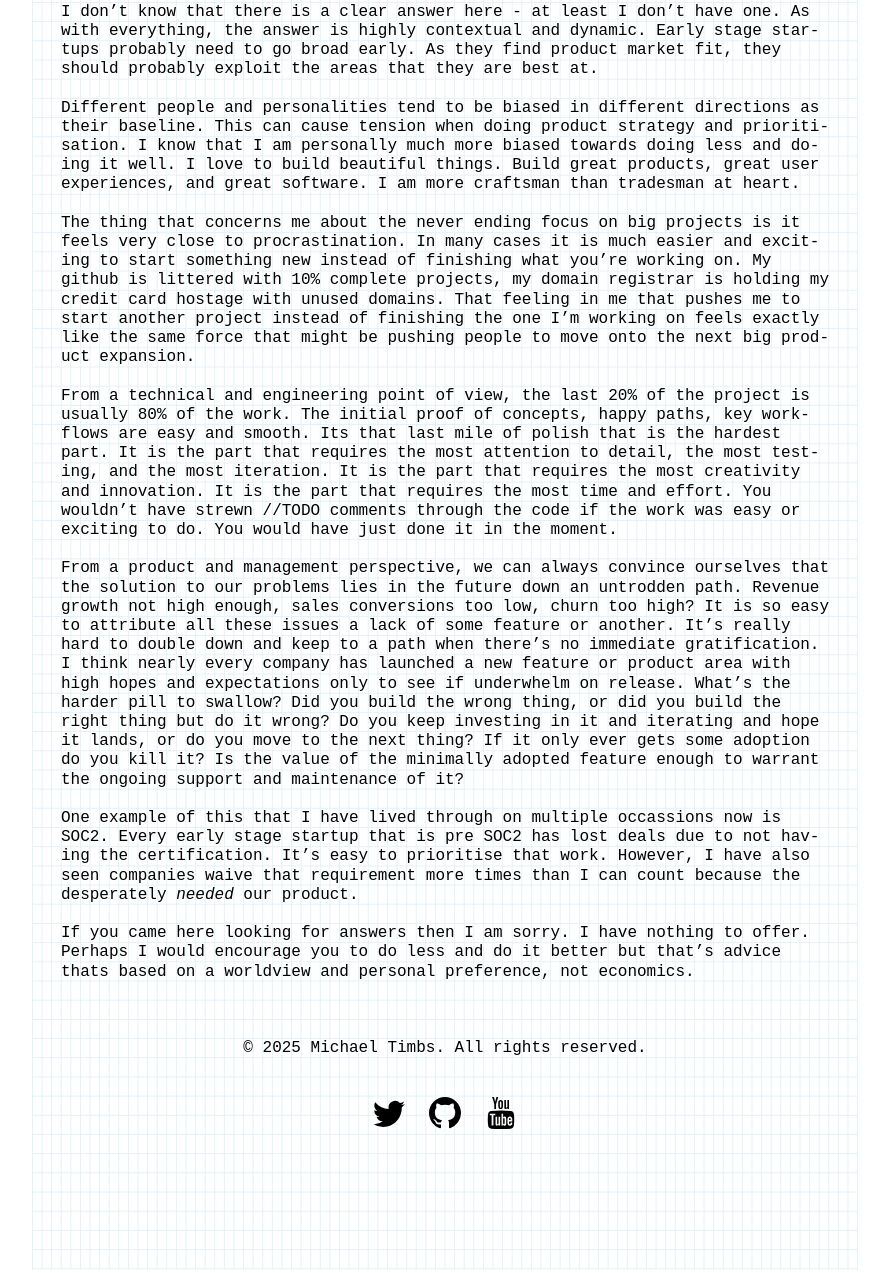
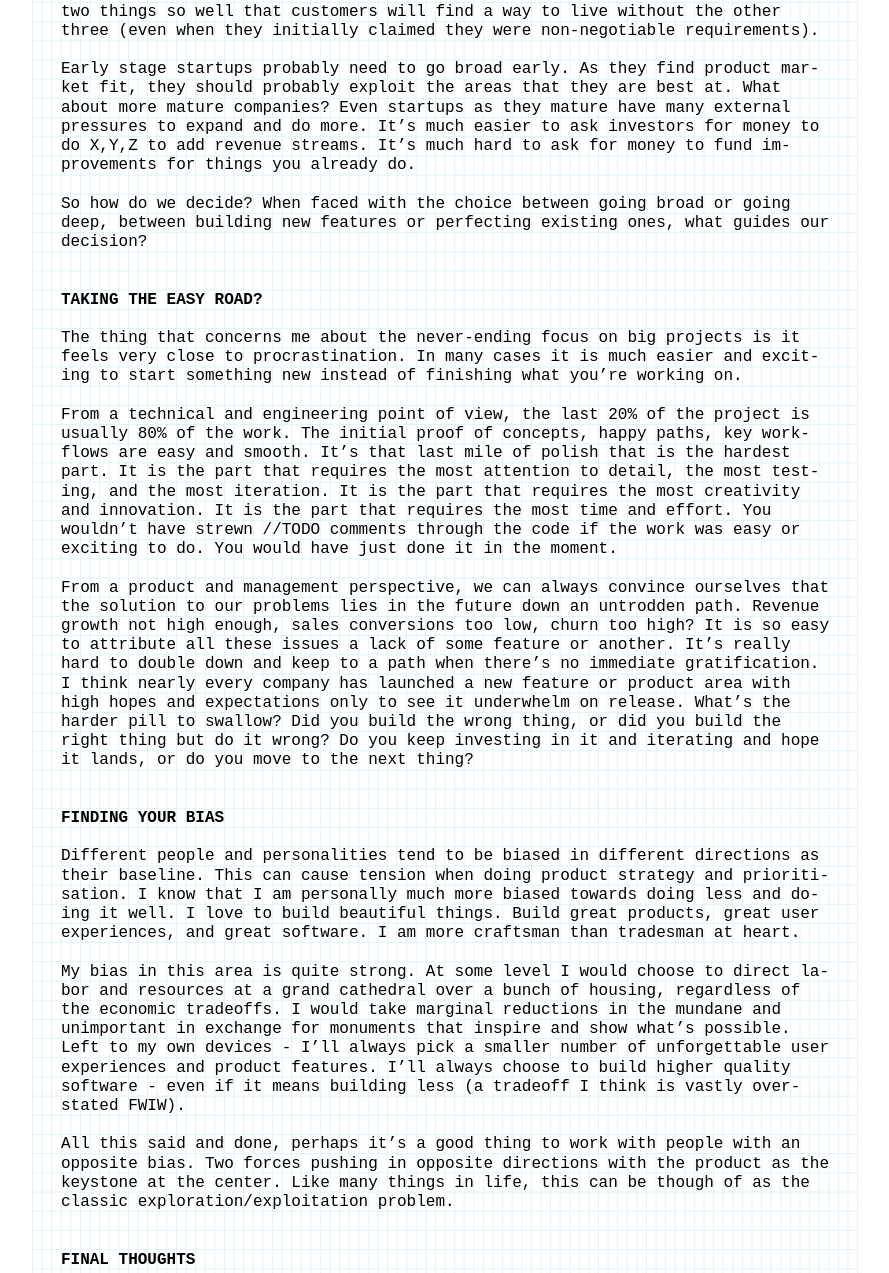
Before and after one commit to mtimbs/blog-2024, an Astro site: page /blog/big-bets-or-little-things-well in a window 1280 px wide. Shown: the part 1015-2288 px from the top of the page, without its empty margins (195-1084 px from the left). Built offline with nearby package versions, Linux system fonts and the light colour scheme; Astro itself is replaced by a stand-in of ours; a web font is replaced by a local one.

Commit message:
minor tweaks to product question

```diff
--- a/src/content/blog/big-bets-or-little-things-well.md
+++ b/src/content/blog/big-bets-or-little-things-well.md
@@ -5,26 +5,41 @@
   status: "published"
 ---
 
-One question that I constantly come back to when it comes to product engineering is where should we focus our efforts? Should we invest in large features and product expansion or focus on doing a small number of things incredibly well? Do we force ourselves to only go broad once we've gone as deep as we can? Do we even need to excel at everything? Is it ok to do a few things really well and many more things mediocre? Where is the balance here...
+One question that I constantly come back to when it comes to product engineering is where should we focus our efforts? Should we invest in large features and product expansion or focus on doing a small number of things incredibly well? Should we force ourselves to only go broad once we've gone as deep as we can? Do we even need to excel at everything? Is it ok to do a few things really well and many more things mediocre?
+
+## The insatiable backlog
 
 A universal truth at every SaaS company I've worked at is that there is an insatiable backlog of potential product expansion. There is always room to do more, expand the product capabilities and meet all the possible needs of all customers. Figuring out what to build next and why takes almost as much effort as actually building it.
 
-The demand for product expansion is so high, that it is an ever increasingly common practice for companies to try to shield their developers from sales teams, bug reports, feature requests, and other forms of customer input. The rationale for such a move is often to protect the focus of the engineering teams. "We don't want to be a reactive organization. We need to chart our own course and maintain focus."
+The demand for product expansion is so high, that it is an increasingly common practice for companies to try to shield their developers from sales teams, bug reports, feature requests, and other forms of customer input. The rationale for such a move is often to protect the focus of the engineering teams. "We don't want to be a reactive organization. We need to chart our own course and maintain focus."
 
 Bold product vision and big bets are important. Executing on these projects is incredibly difficult to do when your team is constantly distracted by a constant stream of requests from individuals - either internal or external stakeholders. People will always want you to solve _their_ issues. Our job is to figure out how to generically solve an issue for as many people as possible. We optimise for the crowd, not the individual. However, how do we actually know how universal a problem is? One vocal customer might be speaking for 100 silent ones.
 
 It really hurts to lose a big customer because they need you to do five things and you can only do three. I think everyone has experienced this. However, I have also experienced the scenarios where you win a deal because you do one or two things so well that customers will find a way to live without the other three (even when they initially claimed they were non-negotiable requirements).
 
-I don't know that there is a clear answer here - at least I don't have one. As with everything, the answer is highly contextual and dynamic. Early stage startups probably need to go broad early. As they find product market fit, they should probably exploit the areas that they are best at.
+Early stage startups probably need to go broad early. As they find product market fit, they should probably exploit the areas that they are best at. What about more mature companies? Even startups as they mature have many external pressures to expand and do more. It's much easier to ask investors for money to do X,Y,Z to add revenue streams. It's much hard to ask for money to fund improvements for things you already do.
+
+So how do we decide? When faced with the choice between going broad or going deep, between building new features or perfecting existing ones, what guides our decision?
+
+
+## Taking the easy road?
+
+The thing that concerns me about the never-ending focus on big projects is it feels very close to procrastination. In many cases it is much easier and exciting to start something new instead of finishing what you're working on.
+
+From a technical and engineering point of view, the last 20% of the project is usually 80% of the work. The initial proof of concepts, happy paths, key workflows are easy and smooth. It's that last mile of polish that is the hardest part. It is the part that requires the most attention to detail, the most testing, and the most iteration. It is the part that requires the most creativity and innovation. It is the part that requires the most time and effort. You wouldn't have strewn //TODO comments through the code if the work was easy or exciting to do. You would have just done it in the moment.
+
+From a product and management perspective, we can always convince ourselves that the solution to our problems lies in the future down an untrodden path. Revenue growth not high enough, sales conversions too low, churn too high? It is so easy to attribute all these issues a lack of some feature or another. It's really hard to double down and keep to a path when there's no immediate gratification. I think nearly every company has launched a new feature or product area with high hopes and expectations only to see it underwhelm on release. What's the harder pill to swallow? Did you build the wrong thing, or did you build the right thing but do it wrong? Do you keep investing in it and iterating and hope it lands, or do you move to the next thing?
+
+## Finding Your Bias
 
 Different people and personalities tend to be biased in different directions as their baseline. This can cause tension when doing product strategy and prioritisation. I know that I am personally much more biased towards doing less and doing it well. I love to build beautiful things. Build great products, great user experiences, and great software. I am more craftsman than tradesman at heart.
 
-The thing that concerns me about the never ending focus on big projects is it feels very close to procrastination. In many cases it is much easier and exciting to start something new instead of finishing what you're working on. My github is littered with 10% complete projects, my domain registrar is holding my credit card hostage with unused domains. That feeling in me that pushes me to start another project instead of finishing the one I'm working on feels exactly like the same force that might be pushing people to move onto the next big product expansion.
+My bias in this area is quite strong. At some level I would choose to direct labor and resources at a grand cathedral over a bunch of housing, regardless of the economic tradeoffs. I would take marginal reductions in the mundane and unimportant in exchange for monuments that inspire and show what's possible. Left to my own devices - I'll always pick a smaller number of unforgettable user experiences and product features. I'll always choose to build higher quality software - even if it means building less (a tradeoff I think is vastly overstated FWIW).
 
-From a technical and engineering point of view, the last 20% of the project is usually 80% of the work. The initial proof of concepts, happy paths, key workflows are easy and smooth. Its that last mile of polish that is the hardest part. It is the part that requires the most attention to detail, the most testing, and the most iteration. It is the part that requires the most creativity and innovation. It is the part that requires the most time and effort. You wouldn't have strewn //TODO comments through the code if the work was easy or exciting to do. You would have just done it in the moment.
+All this said and done, perhaps it's a good thing to work with people with an opposite bias. Two forces pushing in opposite directions with the product as the keystone at the center. Like many things in life, this can be though of as the classic exploration/exploitation problem.
 
-From a product and management perspective, we can always convince ourselves that the solution to our problems lies in the future down an untrodden path. Revenue growth not high enough, sales conversions too low, churn too high? It is so easy to attribute all these issues a lack of some feature or another. It's really hard to double down and keep to a path when there's no immediate gratification. I think nearly every company has launched a new feature or product area with high hopes and expectations only to see if underwhelm on release. What's the harder pill to swallow? Did you build the wrong thing, or did you build the right thing but do it wrong? Do you keep investing in it and iterating and hope it lands, or do you move to the next thing? If it only ever gets some adoption do you kill it? Is the value of the minimally adopted feature enough to warrant the ongoing support and maintenance of it?
+## Final thoughts
 
-One example of this that I have lived through on multiple occassions now is SOC2. Every early stage startup that is pre SOC2 has lost deals due to not having the certification. It's easy to prioritise that work. However, I have also seen companies waive that requirement more times than I can count because the desperately *needed* our product.
+I don't know that there is a clear answer here - at least I don't have one. As with everything, the answer is highly contextual and dynamic.
 
-If you came here looking for answers then I am sorry. I have nothing to offer. Perhaps I would encourage you to do less and do it better but that's advice thats based on a worldview and personal preference, not economics.
+If you came here looking for answers then I am sorry. I have nothing to offer. Perhaps I would encourage you to do less and do it better but that's advice that's based on a worldview and personal preference, not economics.
```
